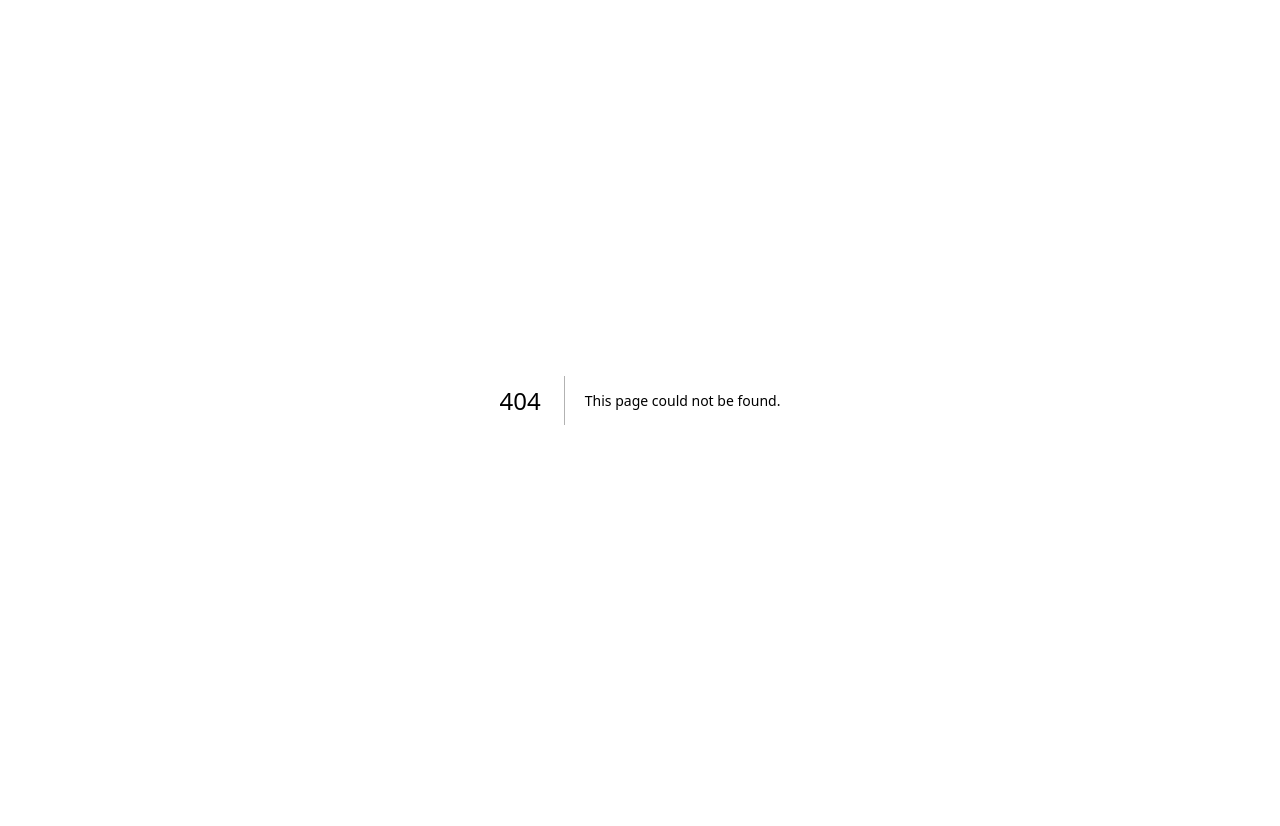
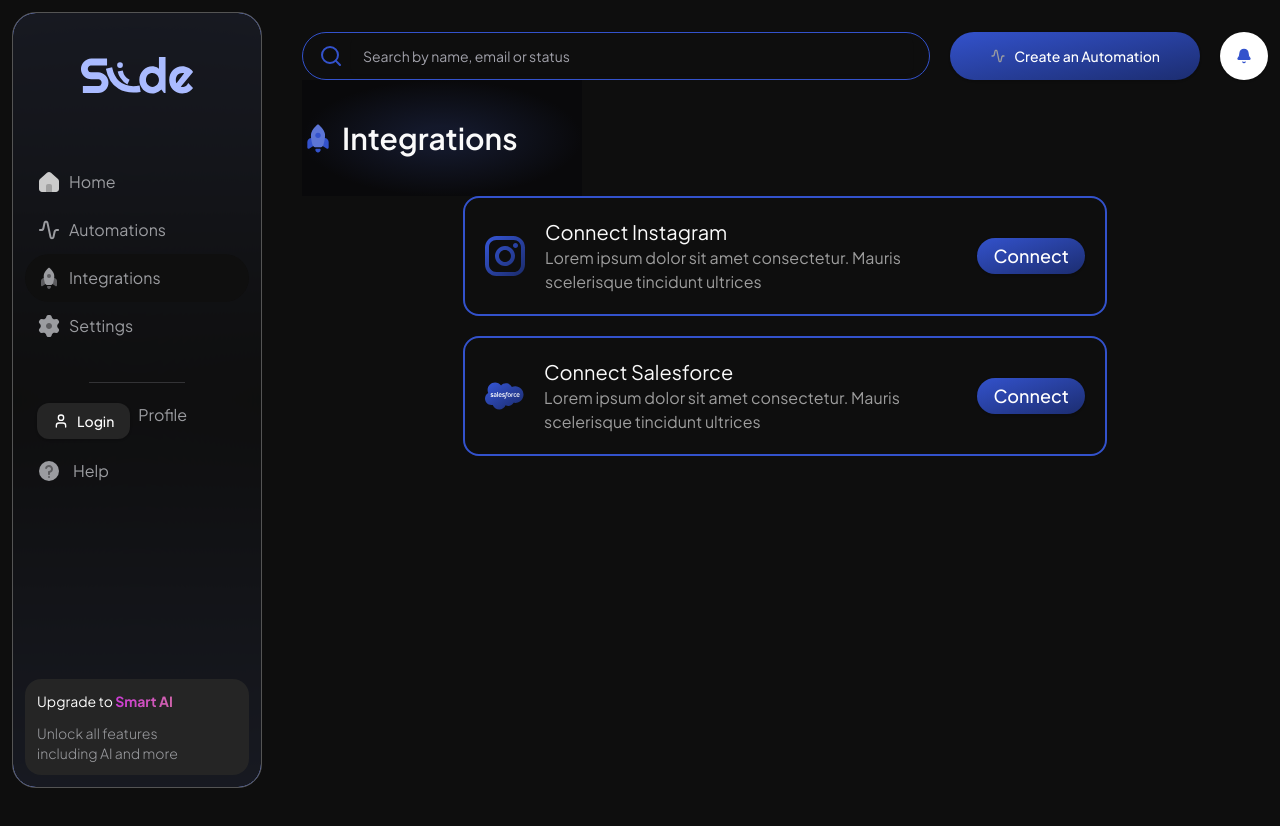
Before and after one commit to nextArtDev/insta-assist, a Next.js app: page /dashboard/1/integrations in a window 1280 px wide. Before the commit this address had no page. Shown: the top 826 px of the page. Before the commit the page ends 800 px from the top, so only its background shows below. Built offline with nearby package versions, Linux system fonts and the light colour scheme; no server answers.

Commit message:
integrations page

```diff
--- /dev/null
+++ b/app/(protected)/dashboard/[slug]/integrations/page.tsx
@@ -0,0 +1,19 @@
+import IntegrationCard from '@/components/global/integration-card'
+import { INTEGRATION_CARDS } from '@/constants/integrations'
+import React from 'react'
+
+type Props = {}
+
+const Page = (props: Props) => {
+  return (
+    <div className="flex justify-center min-h-screen">
+      <div className="flex flex-col w-full lg:w-8/12 gap-y-5">
+        {INTEGRATION_CARDS.map((card, key) => (
+          <IntegrationCard key={key} {...card} />
+        ))}
+      </div>
+    </div>
+  )
+}
+
+export default Page
--- a/app/layout.tsx
+++ b/app/layout.tsx
@@ -4,6 +4,7 @@ import './globals.css'
 import { ClerkProvider } from '@clerk/nextjs'
 import { ThemeProvider } from '@/providers/theme-provider'
 import { Toaster } from 'sonner'
+import { cn } from '@/lib/utils'
 const jakarta = Plus_Jakarta_Sans({ subsets: ['latin'] })
 
 export const metadata: Metadata = {
@@ -19,7 +20,7 @@ export default function RootLayout({
   return (
     <ClerkProvider>
       <html lang="en">
-        <body suppressHydrationWarning className={jakarta.className}>
+        <body suppressHydrationWarning className={cn(jakarta.className, '')}>
           <ThemeProvider
             attribute="class"
             defaultTheme="dark"
--- /dev/null
+++ b/components/global/integration-card.tsx
@@ -0,0 +1,46 @@
+'use client'
+// import { onOAuthInstagram } from '@/actions/integrations'
+// import { onUserInfo } from '@/actions/user'
+// import { useQuery } from '@tanstack/react-query'
+import { Button } from '@/components/ui/button'
+import React from 'react'
+
+type Props = {
+  title: string
+  description: string
+  icon: React.ReactNode
+  strategy: 'INSTAGRAM' | 'CRM'
+}
+
+const IntegrationCard = ({ description, icon, strategy, title }: Props) => {
+  //   const onInstaOAuth = () => onOAuthInstagram(strategy)
+
+  //   const { data } = useQuery({
+  //     queryKey: ['user-profile'],
+  //     queryFn: onUserInfo,
+  //   })
+
+  //   const integrated = data?.data?.integrations.find(
+  //     (integration) => integration.name === strategy
+  //   )
+
+  return (
+    <div className="border-2 border-[#3352CC] rounded-2xl gap-x-5 p-5 flex items-center justify-between">
+      {icon}
+      <div className="flex flex-col flex-1">
+        <h3 className="text-xl"> {title}</h3>
+        <p className="text-[#9D9D9D] text-base ">{description}</p>
+      </div>
+      <Button
+        // onClick={onInstaOAuth}
+        // disabled={integrated?.name === strategy}
+        className="bg-gradient-to-br text-white rounded-full text-lg from-[#3352CC] font-medium to-[#1C2D70] hover:opacity-70 transition duration-100"
+      >
+        {/* {integrated ? 'Connected' : 'Connect'} */}
+        Connect
+      </Button>
+    </div>
+  )
+}
+
+export default IntegrationCard
```
